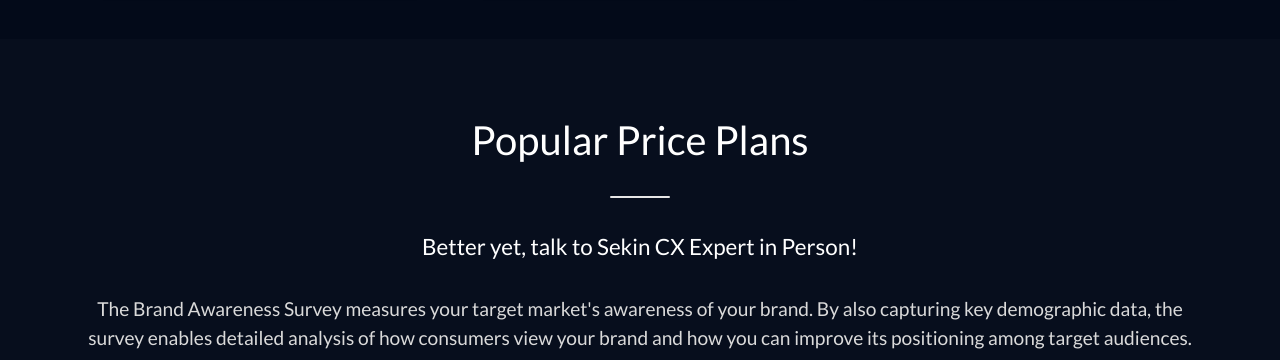
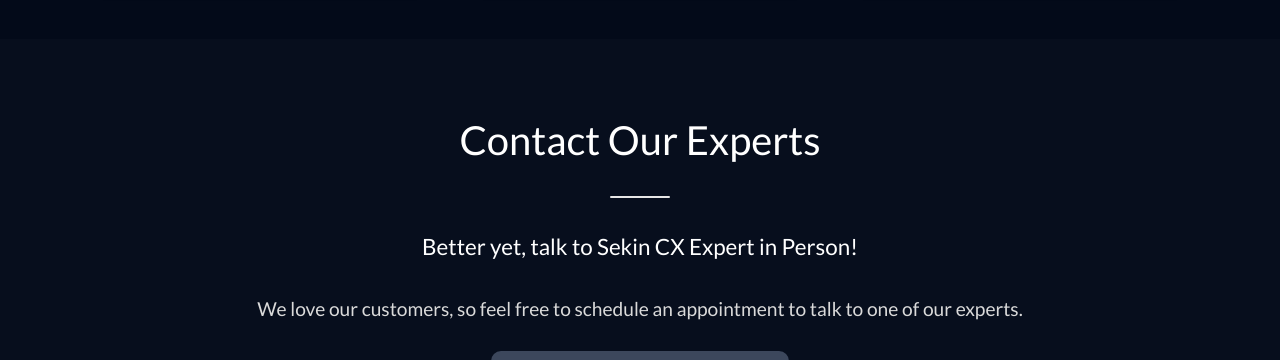
Before and after one commit to markdavid000/prayer-token, a plain HTML site: page index.html in a window 1280 px wide. Shown: the part 6790-7150 px from the top of the page. Drawn offline with nearby package versions, Linux system fonts and the light colour scheme.

Commit message:
prayer-token

```diff
--- a/index.html
+++ b/index.html
@@ -434,16 +434,13 @@
     <section class="contact" style="background-color: #ffffff04; padding-top: 6%; padding-bottom: 6%;">
         <div class="container">
             <div>
-                <h1 class="text-center text-white">Popular Price Plans</h1>
+                <h1 class="text-center text-white">Contact Our Experts
+                </h1>
                 <div class="title-underline"></div>
                 <p class="text-center text-white tertiary_heading">Better yet, talk to Sekin CX Expert in Person!</>
             </div>
-            <p class="text-center" style="font-size: 1.2rem; color: #dadada;">The Brand Awareness Survey measures your
-                target market's
-                awareness of your brand. By also capturing key demographic data, the survey enables detailed
-                analysis of how consumers view your brand and how you can improve its positioning among
-                target
-                audiences.</p>
+            <p class="text-center" style="font-size: 1.2rem; color: #dadada;">We love our customers, so feel free to
+                schedule an appointment to talk to one of our experts.</p>
 
             <div class="text-center mb-5">
                 <a href="https://wa.me/1XXXXXXXXXX" class="d-inline-block whatsapp_link" target="_blank"
```
